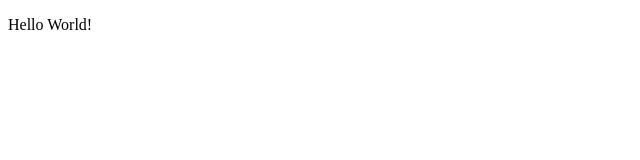
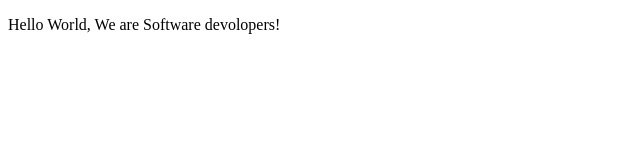
Before and after one commit to Mhamad-Raad/CodeReview, a plain HTML site: page index.html in a window 1280 px wide. Shown: the whole page, without its empty margins (0-640 px from the left). Drawn offline with Linux system fonts and the light colour scheme.

Commit message:
Modified

```diff
--- a/index.html
+++ b/index.html
@@ -9,7 +9,7 @@
   <body>
 
     <p>
-        Hello World!
+        Hello World, We are Software devolopers!
     </p>
 
     <script src="https://cdn.freecodecamp.org/testable-projects-fcc/v1/bundle.js"></script>
```
